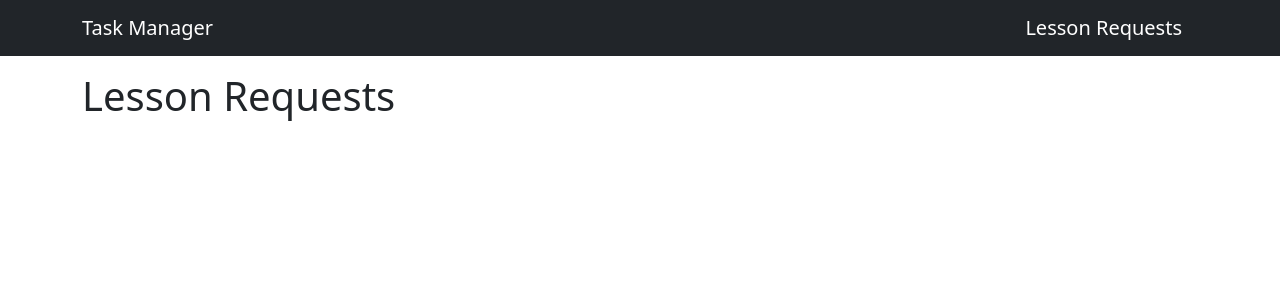
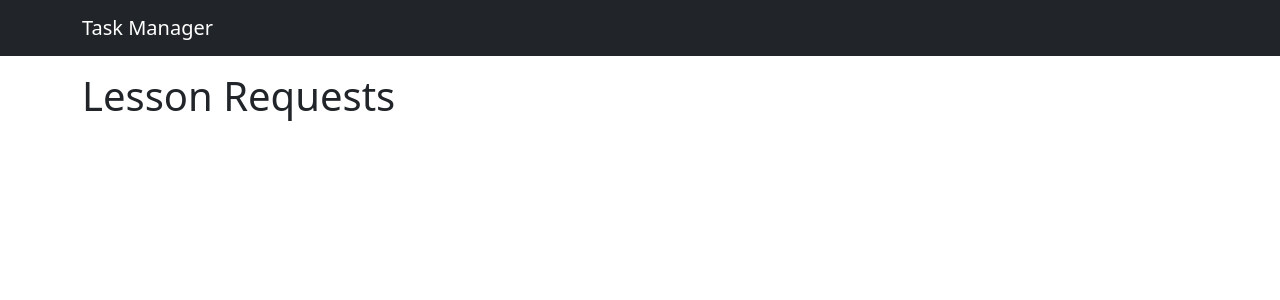
Before and after one commit to achomraich/dromedary, a Django app: template tutorials/templates/requests.html in a window 1280 px wide. Shown: the top 300 px of the page. Run offline with Django 4.2, Linux system fonts and the light colour scheme; the template is opened without the code that fills it, so the values that code supplies are empty; some libraries are stand-ins or nearby versions.

Commit message:
Moved requests href to menu

```diff
--- a/tutorials/templates/partials/menu.html
+++ b/tutorials/templates/partials/menu.html
@@ -3,6 +3,9 @@
     <li class="nav-item dropdown">
       <a class="nav-link" href="#" id="user-account-dropdown" role="button" data-bs-toggle="dropdown" aria-expanded="false">
         <span class="bi-person-circle"></span>
+      </a>
+      <a class="nav-item dropdown">
+        <a href="{% url 'requests' %}">Requests</a>
       </a>
       <ul class="dropdown-menu dropdown-menu-end" aria-labelledby="user-account-dropdown">
         <li><a class="dropdown-item" href="{% url 'profile' %}">Change profile</a></li>
--- a/tutorials/templates/partials/navbar.html
+++ b/tutorials/templates/partials/navbar.html
@@ -2,9 +2,6 @@
   <div class="container">
     <a class="navbar-brand" href="{% url 'dashboard' %}">
       Task Manager
-    </a>
-    <a class="navbar-brand" href="{% url 'requests' %}">
-      Lesson Requests
     </a>
     <button class="navbar-toggler" type="button" data-bs-toggle="collapse" data-bs-target="#navbarSupportedContent" aria-controls="navbarSupportedContent" aria-expanded="false" aria-label="Toggle navigation">
       <span class="navbar-toggler-icon"></span>
```
